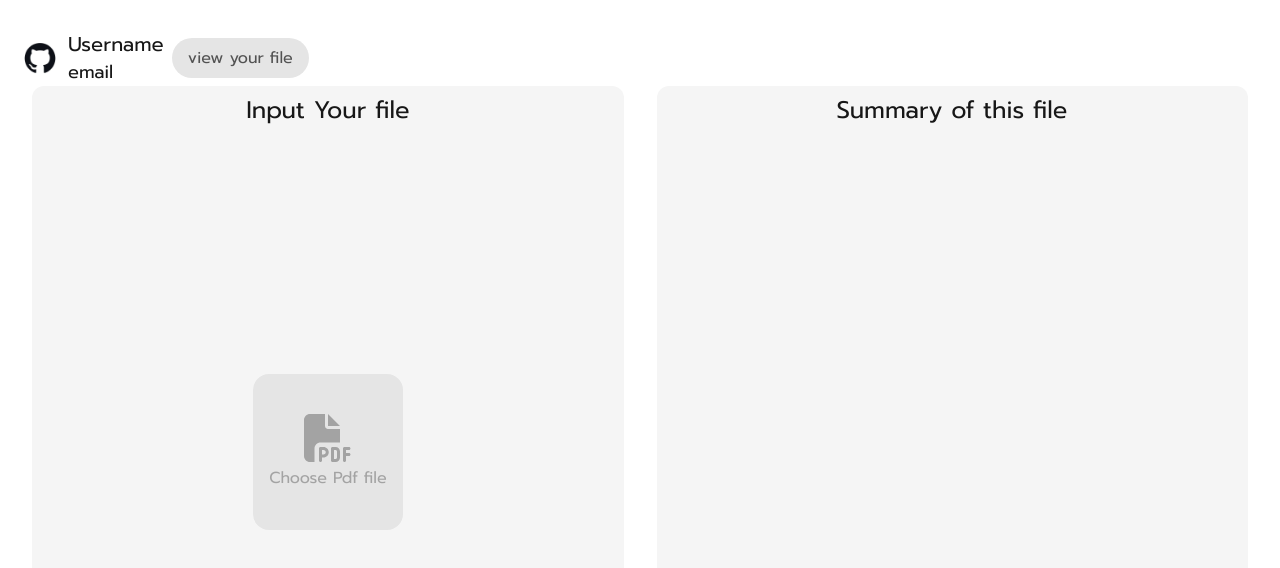
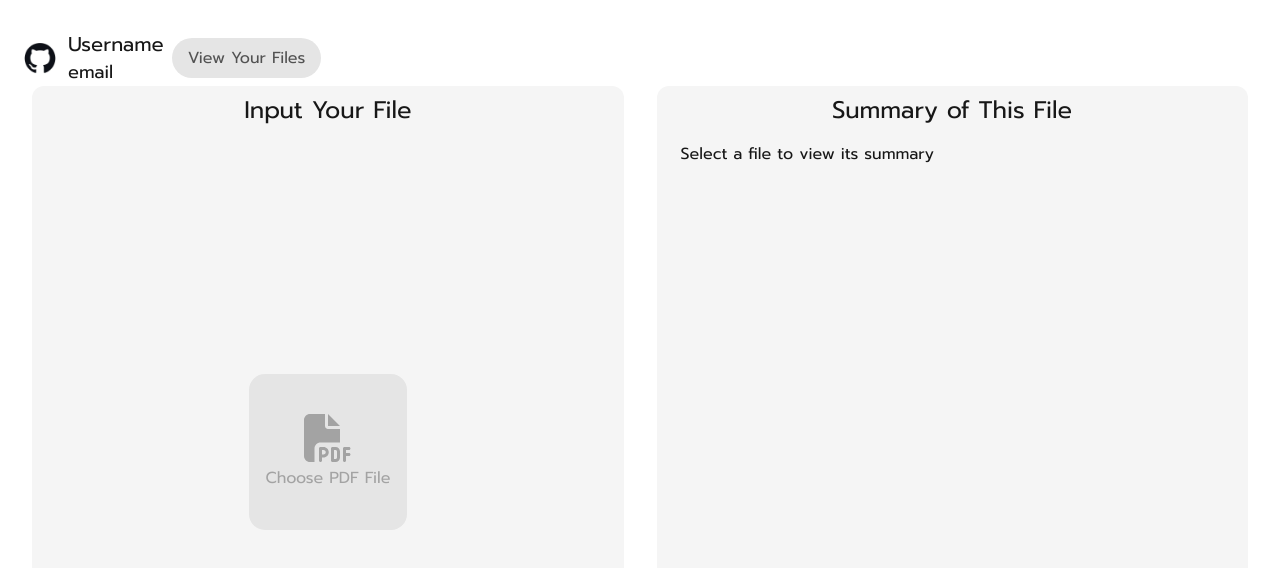
Before and after one commit to guynut/Network-Project, a React (Vite) app: page /Summary in a window 1280 px wide. Shown: the top 568 px of the page. Built offline with nearby package versions, Linux system fonts and the light colour scheme.

Commit message:
Update Summary.tsx

```diff
--- a/src/pages/Summary.tsx
+++ b/src/pages/Summary.tsx
@@ -1,10 +1,9 @@
+import React, { useEffect, useRef, useState } from "react";
 import axios from "axios";
-import React, { useEffect, useRef, useState } from "react";
+import { Worker, Viewer } from "@react-pdf-viewer/core";
+import "@react-pdf-viewer/core/lib/styles/index.css";
 import { FaFilePdf } from "react-icons/fa6";
 import { FaCat } from "react-icons/fa6";
-
-import { Worker, Viewer } from "@react-pdf-viewer/core";
-import "@react-pdf-viewer/core/lib/styles/index.css";
 import { Link } from "react-router-dom";
 
 const pdfWorkerUrl = `https://cdnjs.cloudflare.com/ajax/libs/pdf.js/3.11.174/pdf.worker.min.js`;
@@ -14,17 +13,10 @@ export default function Summary() {
 
   const [uploading, setUploading] = useState(false);
   const [fileURL, setFileURL] = useState<string>("");
-
-  const [summary, setSummary] = useState<string>("Hi gay..");
-
-  useEffect(() => {
-    console.log("uploading ", uploading);
-  }, [uploading]);
+  const [summary, setSummary] = useState<string>("");
 
   const handleFileChange = async () => {
     const file = inputFileRef.current?.files?.[0];
-    console.log(file);
-
     if (file) {
       const fileReader = new FileReader();
       fileReader.onloadend = () => {
@@ -34,31 +26,23 @@ export default function Summary() {
 
       setUploading(true);
       const formData = new FormData();
-      formData.append("file", file);
+      formData.append("pdf_file", file);
+      formData.append("pdf_name", "My PDF File");
+      formData.append("user_id", "1");
+      formData.append("summary", "This is a sample summary");
 
       try {
-        const res = await axios.post(
-          "http://localhost:8080/summary",
-          formData,
-          {
-            headers: {
-              "Content-Type": "multipart/form-data", // Axios will set this automatically for FormData
-            },
-          },
-        );
+        const res = await axios.post("http://localhost:4000/pdf/storePDF", formData);
         console.log("File uploaded successfully:", res.data);
-        setSummary(res.data);
+        setSummary("Upload complete!");
       } catch (error) {
-        console.error("Error uploading file: ", error);
+        console.error("Error uploading file:", error);
       } finally {
-        setTimeout(() => {
         setUploading(false);
-        }, 1000);
       }
     }
   };
 
-  // upload pdf file
   useEffect(() => {
     const inputFileElement = inputFileRef.current;
     inputFileElement?.addEventListener("change", handleFileChange);
@@ -73,7 +57,7 @@ export default function Summary() {
       <div className="w-full flex justify-start">
         <div className="flex gap-2 justify-center items-center">
           <div className="w-10 h-10 rounded-full overflow-hidden">
-            <img src="/public/github-logo.jpg" />
+            <img src="/public/github-logo.jpg" alt="Profile" />
           </div>
           <div>
             <p className="text-xl">Username</p>
@@ -83,14 +67,14 @@ export default function Summary() {
             to={"/userprofile"}
             className="px-4 p-2 rounded-full bg-neutral-200 text-neutral-600 duration-150 hover:bg-pink-500 hover:text-white active:scale-95"
           >
-            view your file
+            View Your Files
           </Link>
         </div>
       </div>
 
       <div className="w-[98%] h-[90%] flex gap-4">
         <div className="w-[49%] h-full rounded-xl p-2 bg-neutral-100 flex flex-col gap-4 justify-start items-center">
-          <p className="text-2xl"> Input Your file </p>
+          <p className="text-2xl"> Input Your File </p>
 
           {fileURL ? (
             <div className="p-2 w-full h-full overflow-scroll no-scrollbar rounded-xl">
@@ -102,24 +86,22 @@ export default function Summary() {
             <div className="w-full grow flex justify-center items-center">
               <div className="w-max p-4 rounded-2xl bg-neutral-200">
                 <input
-                  className=" hidden"
+                  className="hidden"
                   type="file"
                   name="pdfInput"
                   id="pdfInput"
                   accept=".pdf"
                   ref={inputFileRef}
                 />
-                <>
                 <label
                   className="peer cursor-pointer text-neutral-400 rounded-xl p-1 px-3 transition-all hover:bg-main-green hover:text-pink-600"
                   htmlFor="pdfInput"
                 >
                   <div className="flex flex-col justify-center items-center gap-1">
                     <FaFilePdf className="text-5xl" />
-                      Choose Pdf file
+                    Choose PDF File
                   </div>
                 </label>
-                </>
               </div>
             </div>
           )}
@@ -128,17 +110,17 @@ export default function Summary() {
         <div className="w-[1px] h-full bg-white"></div>
 
         <div className="w-[49%] h-full rounded-xl p-2 bg-neutral-100 flex flex-col justify-start items-center">
-          <p className="text-2xl"> Summary of this file </p>
+          <p className="text-2xl"> Summary of This File </p>
           <div className="w-full grow p-4">
             {uploading ? (
               <div className="w-full h-full flex flex-col justify-center items-center">
                 <FaCat className="text-8xl animate-bounce text-pink-600" />
-                <p className="animate-pulse">waiting for summary...</p>
+                <p className="animate-pulse">Waiting for summary...</p>
               </div>
             ) : fileURL ? (
               <p>{summary}</p>
             ) : (
-              <p></p>
+              <p>Select a file to view its summary</p>
             )}
           </div>
         </div>
```
Lines whose indentation alone changed are shown as unchanged.
